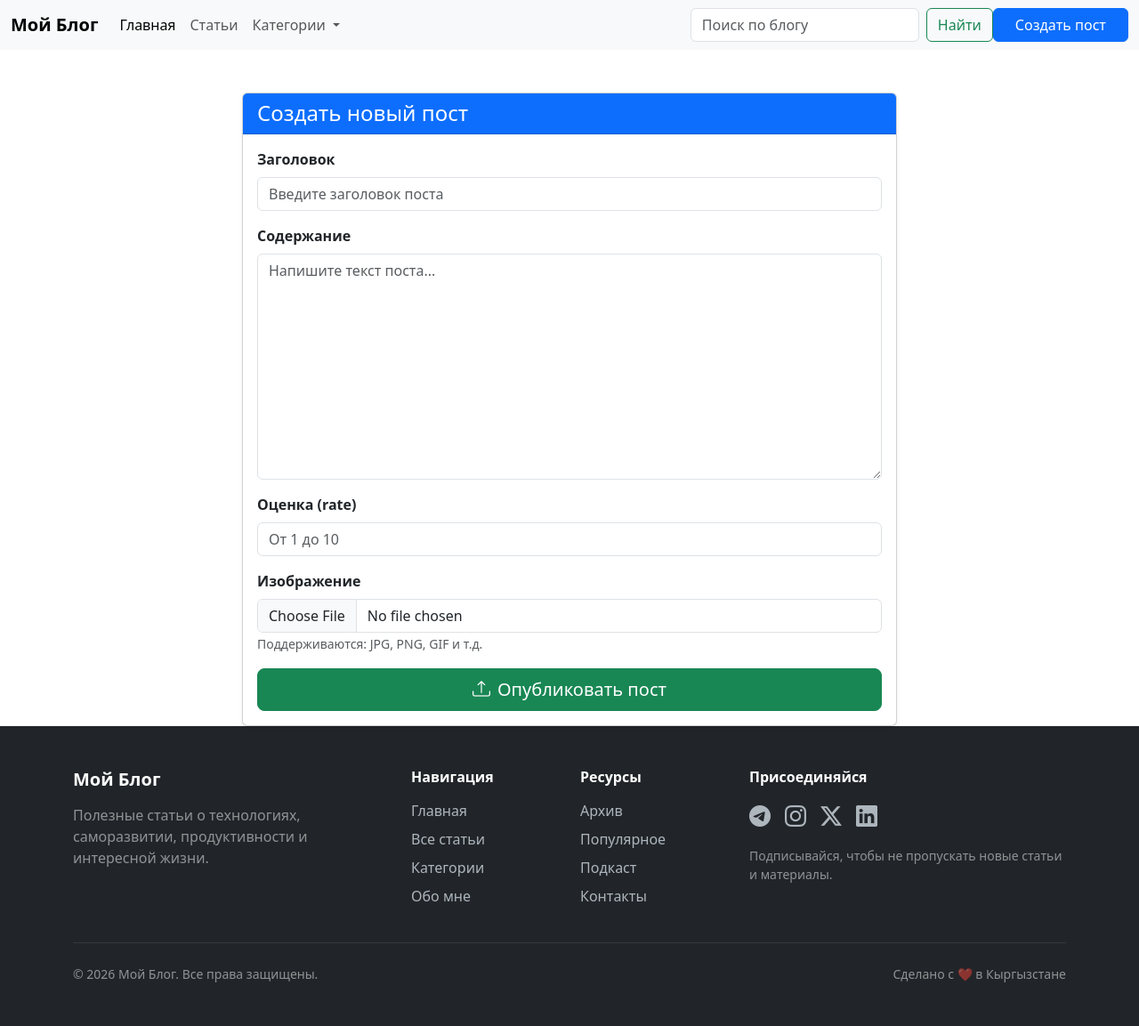
After one commit to Mixa101/66-2, a Django app: page /posts/create in a window 1280 px wide. The commit adds this page. Shown: the whole page at 89% size. Run offline with Django 5.2, Linux system fonts and the light colour scheme.

Commit message:
lesson 4

```diff
--- a/blog/urls.py
+++ b/blog/urls.py
@@ -20,13 +20,14 @@ from django.conf.urls.static import static
 from django.contrib import admin
 from django.urls import path
 
-from posts.views import about, home, post_list
+from posts.views import about, home, post_create, post_list
 
 urlpatterns = [
     path("admin", admin.site.urls),
     path("", home),
-    path("about/", about),
-    path("posts/", post_list),
+    path("about/", about, name="about"),
+    path("posts/", post_list, name="post_list"),
+    path("posts/create", post_create, name="post_create"),
 ]
 
 if settings.DEBUG:
--- a/posts/admin.py
+++ b/posts/admin.py
@@ -2,7 +2,4 @@ from django.contrib import admin
 
 from posts.models import Post
 
-# Register your models here.
-
-
 admin.site.register(Post)
--- /dev/null
+++ b/posts/form.py
@@ -0,0 +1,28 @@
+from django import forms
+
+# class PostForm(forms.ModelForm):
+#     class Meta:
+#         model = Post
+#         fields = ["title", "content", "rate", "image"]
+
+
+class PostForm(forms.Form):
+    title = forms.CharField()
+    content = forms.CharField()
+    rate = forms.IntegerField()
+    image = forms.ImageField(required=False)
+
+    def clean_title(self):
+        data = self.cleaned_data["title"]
+
+        if "war" in data:
+            raise forms.ValidationError("this is banned word!")
+
+        return self.cleaned_data
+
+    # def clean(self) -> dict[str, Any]:
+    #     cleaned_data = super().clean()
+
+    #     if "war" in cleaned_data["title"]:
+    #         raise forms.ValidationError("this is banned word")
+    #     return cleaned_data
--- a/posts/models.py
+++ b/posts/models.py
@@ -17,8 +17,7 @@ class Post(models.Model):
     title = models.CharField(max_length=255)
     content = models.TextField()
     rate = models.IntegerField()
-    created_at = models.DateTimeField()
-    test = models.IntegerField(null=True)
+    created_at = models.DateTimeField(auto_now=True)
     image = models.ImageField(null=True)
 
     class Meta:
--- a/posts/views.py
+++ b/posts/views.py
@@ -1,7 +1,8 @@
 from django.http.request import HttpRequest
 from django.http.response import HttpResponse, HttpResponseBadRequest
-from django.shortcuts import render
+from django.shortcuts import redirect, render
 
+from posts.form import PostForm
 from posts.models import Post
 
 
@@ -20,15 +21,33 @@ def about(request):
 
 
 def post_list(request: HttpRequest):
-    q = request.GET.get("q", None)
 
     posts = Post.objects.filter()
 
-    if q:
-        posts = posts.filter(title__icontains=q)
+    if search := request.GET.get("search", None):
+        posts = posts.filter(title__icontains=search)
 
     post_count = posts.count()
 
     context_obj = {"posts": posts, "count": post_count}
 
     return render(request, "posts/post_list.html", context_obj)
+
+
+def post_create(request: HttpRequest):
+    post_form = PostForm()
+    if request.method.lower() == "post":
+        post = PostForm(request.POST, request.FILES)
+        if post.is_valid():
+            post_object = Post(**post.cleaned_data)
+            post_object.save()
+            return redirect("post_list")
+        for error in post.errors:
+            print(error)
+            print("*" * 5)
+            print(type(error))
+        return render(
+            request, "posts/post_create.html", context={"errors": post.errors}
+        )
+
+    return render(request, "posts/post_create.html", context={"form": post_form})
--- a/templates/base.html
+++ b/templates/base.html
@@ -60,6 +60,10 @@
                     <input class="form-control me-2" type="search" placeholder="Поиск по блогу">
                     <button class="btn btn-outline-success" type="submit">Найти</button>
                 </form>
+
+        <a href="{% url 'post_create' %}" class="btn btn-primary px-4">
+          Создать пост
+        </a>
             </div>
         </div>
     </nav>
--- /dev/null
+++ b/templates/posts/post_create.html
@@ -0,0 +1,83 @@
+{% extends 'base.html' %}
+
+{% block content %}
+<div class="container mt-5">
+    <div class="row justify-content-center">
+        <div class="col-lg-8 col-md-10">
+            <div class="card shadow-sm">
+                <div class="card-header bg-primary text-white">
+                    <h4 class="mb-0">Создать новый пост</h4>
+                </div>
+                <div class="card-body">
+
+                    <!-- Простой вывод всех ошибок -->
+                    {% if errors %}
+                        <div class="alert alert-danger">
+                            <strong>Ошибки формы:</strong>
+                            <ul class="mb-0">
+                                {% for error in errors %}
+                                        <li> {{ error }}</li>
+                                {% endfor %}
+                            </ul>
+                        </div>
+                    {% endif %}
+
+                    <form method="post" enctype="multipart/form-data">
+                        {% csrf_token %}
+
+                        <!-- Title -->
+                        <div class="mb-3">
+                            <label class="form-label fw-bold">Заголовок</label>
+                            <input type="text"
+                                   name="title"
+                                   class="form-control"
+                                   placeholder="Введите заголовок поста"
+                                   value="{{ request.POST.title|default:'' }}"
+                                   required>
+                        </div>
+
+                        <!-- Content -->
+                        <div class="mb-3">
+                            <label class="form-label fw-bold">Содержание</label>
+                            <textarea name="content"
+                                      class="form-control"
+                                      rows="10"
+                                      placeholder="Напишите текст поста..."
+                                      required>{{ request.POST.content|default:'' }}</textarea>
+                        </div>
+
+                        <!-- Rate -->
+                        <div class="mb-3">
+                            <label class="form-label fw-bold">Оценка (rate)</label>
+                            <input type="number"
+                                   name="rate"
+                                   class="form-control"
+                                   min="1"
+                                   max="10"
+                                   placeholder="От 1 до 10"
+                                   value="{{ request.POST.rate|default:'' }}"
+                                   required>
+                        </div>
+
+                        <!-- Image -->
+                        <div class="mb-3">
+                            <label class="form-label fw-bold">Изображение</label>
+                            <input type="file"
+                                   name="image"
+                                   class="form-control"
+                                   accept="image/*">
+                            <small class="text-muted">Поддерживаются: JPG, PNG, GIF и т.д.</small>
+                        </div>
+
+                        <div class="d-grid gap-2">
+                            <button type="submit" class="btn btn-success btn-lg">
+                                <i class="bi bi-upload me-2"></i>Опубликовать пост
+                            </button>
+                        </div>
+                    </form>
+                </div>
+            </div>
+        </div>
+    </div>
+</div>
+{% endblock %}
--- a/templates/posts/post_list.html
+++ b/templates/posts/post_list.html
@@ -8,10 +8,10 @@
 
     <div>
       <h2 class="fw-bold mb-1">Публикации</h2>
-      {% if request.GET.q %}
+      {% if request.GET.search %}
         <p class="text-muted mb-0">
           Найдено <strong>{{ count }}</strong> постов по запросу:
-          <span class="text-dark">"{{ request.GET.q }}"</span>
+          <span class="text-dark">"{{ request.GET.search }}"</span>
         </p>
       {% else %}
         <p class="text-muted mb-0">Всего <strong>{{ count }}</strong> постов</p>
@@ -22,7 +22,7 @@
     <form method="get" class="w-100" style="max-width: 420px;">
       <div class="input-group shadow-sm">
         <input type="text"
-               name="q"
+               name="search"
                class="form-control form-control-lg"
                placeholder="Поиск по заголовку или тексту..."
                value="{{ request.GET.q|default:'' }}"
```
Also changed, not shown: posts/migrations/0004_remove_post_test_alter_post_created_at.py (added).
